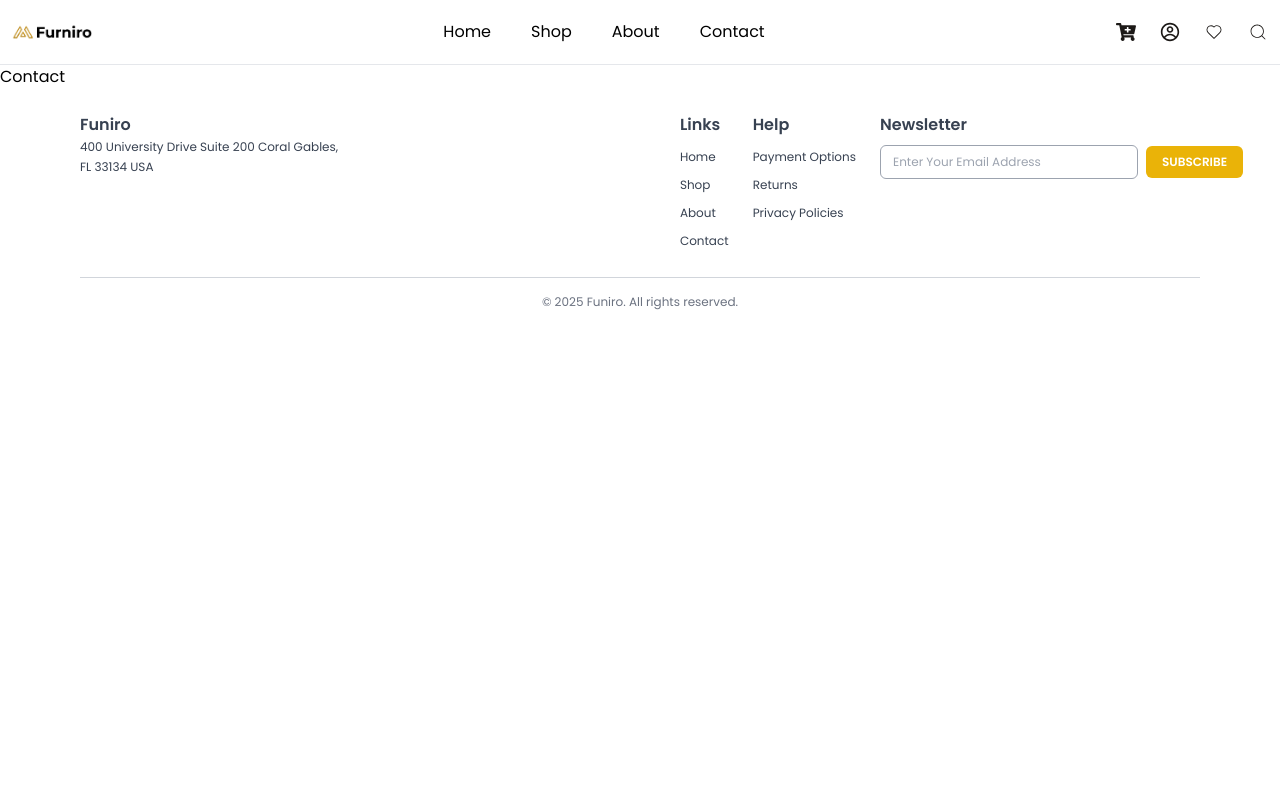
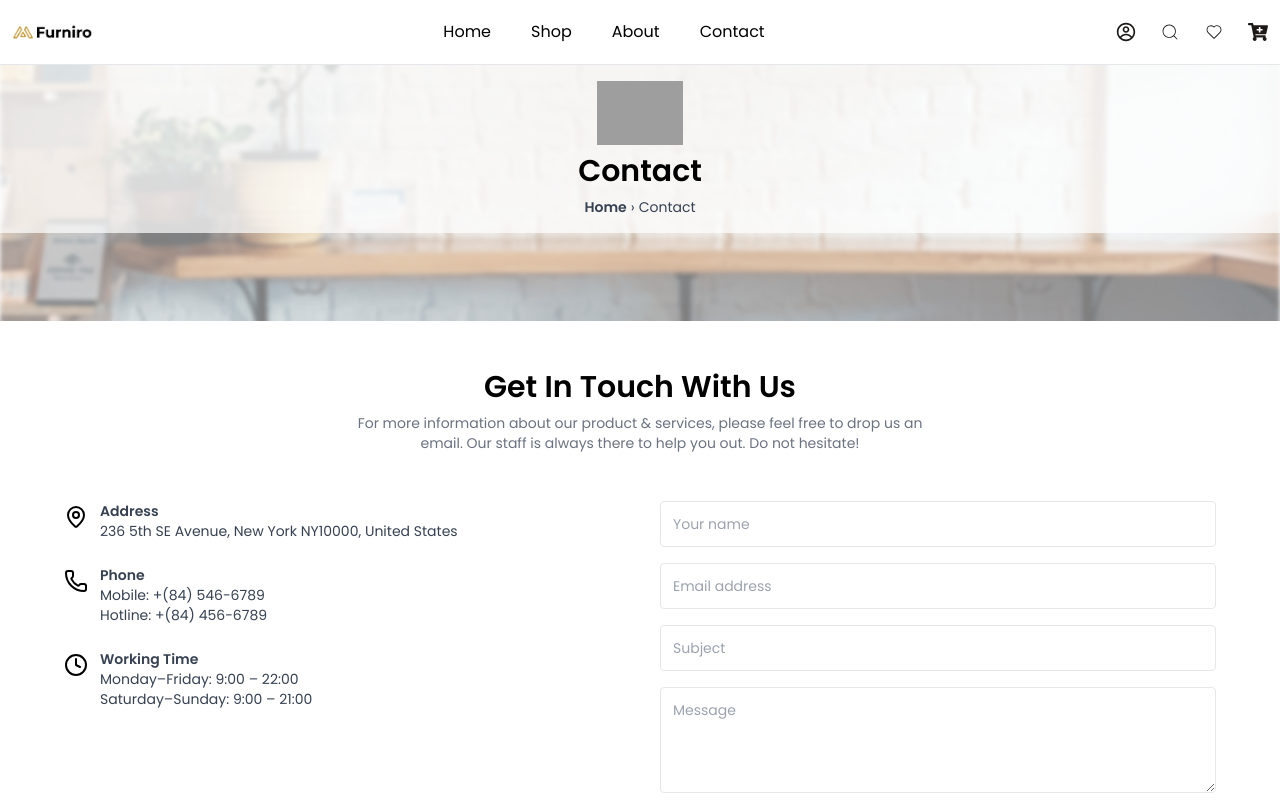
Before and after one commit to Govamarket/Furniture-Show-room, a React (Create React App) app: page /contact in a window 1280 px wide. Shown: the top 800 px of the page. Built offline with nearby package versions, Linux system fonts and the light colour scheme; grey boxes are pictures that could not be loaded.

Commit message:
initial commit

```diff
--- a/src/Components/NavMenu/Header.js
+++ b/src/Components/NavMenu/Header.js
@@ -49,21 +49,21 @@ const Header = () => {
         <Nav />
         <div className="flex right-3 gap-6">
           {/* <Cart /> */}
-          <p onClick={handleOpenCart}>
-            <FaCartPlus className="font-bold size-5 text-stone-900" />
-          </p>
           <Link to="/profile">
             {" "}
             <CgProfile className="font-bold size-5 text-stone-900" />
+          </Link>
+          <Link to="/search">
+            {" "}
+            <CiSearch className="font-bold size-5 text-stone-900" />
           </Link>
           <Link to="/like">
             {" "}
             <CiHeart className="font-bold size-5 text-stone-900" />
           </Link>
-          <Link to="/search">
-            {" "}
-            <CiSearch className="font-bold size-5 text-stone-900" />
-          </Link>
+          <p onClick={handleOpenCart}>
+            <FaCartPlus className="font-bold size-5 text-stone-900" />
+          </p>
 
           <div className="block md:hidden">
             <Navigation />
--- a/src/Components/Pages/Contact.js
+++ b/src/Components/Pages/Contact.js
@@ -1,9 +1,109 @@
 import React from "react";
-
+import logoManu from "./../../Asset/MeuLogos.png";
+import { MapPin, Phone, Clock } from "lucide-react";
+import ProductImg from "./../../Asset/productc.png";
+import InfoBanner from "./InfoBanner";
 const Contact = () => {
   return (
-    <div>
-      <p className="font-normal">Contact</p>
+    <div className="w-full">
+      {/* Header Banner */}
+      <div
+        className="relative w-full h-64 bg-cover bg-center"
+        style={{
+          backgroundImage: `url(${ProductImg})`,
+        }}
+      >
+        <div className="inset-0 bg-white bg-opacity-70 flex flex-col justify-center items-center text-center p-4">
+          {/* Logo */}
+          <div className="mb-2">
+            <img src={logoManu} alt="Logo" className="h-12 md:h-16" />
+          </div>
+
+          {/* Title */}
+          <h1 className="text-2xl md:text-3xl font-semibold text-black">
+            Contact
+          </h1>
+
+          {/* Breadcrumb */}
+          <div className="mt-2 text-sm text-gray-700">
+            <span className="font-semibold">Home</span>
+            <span className="mx-1">›</span>
+            <span>Contact</span>
+          </div>
+        </div>
+      </div>
+
+      <div className="min-h-screen bg-white px-4 py-12 sm:px-8">
+        <div className="max-w-6xl mx-auto">
+          <h2 className="text-2xl sm:text-3xl font-semibold text-center mb-2">
+            Get In Touch With Us
+          </h2>
+          <p className="text-center text-sm text-gray-500 max-w-xl mx-auto mb-12">
+            For more information about our product & services, please feel free
+            to drop us an email. Our staff is always there to help you out. Do
+            not hesitate!
+          </p>
+
+          <div className="flex flex-col md:flex-row gap-10">
+            {/* Contact Info */}
+            <div className="w-full md:w-1/2 space-y-6 text-sm text-gray-700">
+              <div className="flex items-start gap-3">
+                <MapPin className="mt-1 text-black" />
+                <div>
+                  <h4 className="font-semibold">Address</h4>
+                  <p>236 5th SE Avenue, New York NY10000, United States</p>
+                </div>
+              </div>
+              <div className="flex items-start gap-3">
+                <Phone className="mt-1 text-black" />
+                <div>
+                  <h4 className="font-semibold">Phone</h4>
+                  <p>Mobile: +(84) 546-6789</p>
+                  <p>Hotline: +(84) 456-6789</p>
+                </div>
+              </div>
+              <div className="flex items-start gap-3">
+                <Clock className="mt-1 text-black" />
+                <div>
+                  <h4 className="font-semibold">Working Time</h4>
+                  <p>Monday–Friday: 9:00 – 22:00</p>
+                  <p>Saturday–Sunday: 9:00 – 21:00</p>
+                </div>
+              </div>
+            </div>
+
+            {/* Contact Form */}
+            <div className="w-full md:w-1/2 space-y-4">
+              <input
+                type="text"
+                placeholder="Your name"
+                className="w-full border rounded p-3 text-sm"
+              />
+              <input
+                type="email"
+                placeholder="Email address"
+                className="w-full border rounded p-3 text-sm"
+              />
+              <input
+                type="text"
+                placeholder="Subject"
+                className="w-full border rounded p-3 text-sm"
+              />
+              <textarea
+                rows={4}
+                placeholder="Message"
+                className="w-full border rounded p-3 text-sm"
+              ></textarea>
+              <button className="bg-yellow-600 text-white px-6 py-2 rounded hover:bg-yellow-700 transition-all">
+                Submit
+              </button>
+            </div>
+          </div>
+        </div>
+      </div>
+      <section>
+        <InfoBanner />
+      </section>
     </div>
   );
 };
--- a/src/Components/Products/ProductCheck.js
+++ b/src/Components/Products/ProductCheck.js
@@ -1,6 +1,7 @@
 import React from "react";
 import ProductImg from "./../../Asset/productc.png";
 import logoManu from "./../../Asset/MeuLogos.png";
+import InfoBanner from "../Pages/InfoBanner";
 
 const ProductCheck = () => {
   const total = 250000;
@@ -131,6 +132,9 @@ const ProductCheck = () => {
           </div>
         </div>
       </div>
+      <section>
+        <InfoBanner />
+      </section>
     </div>
   );
 };
```
